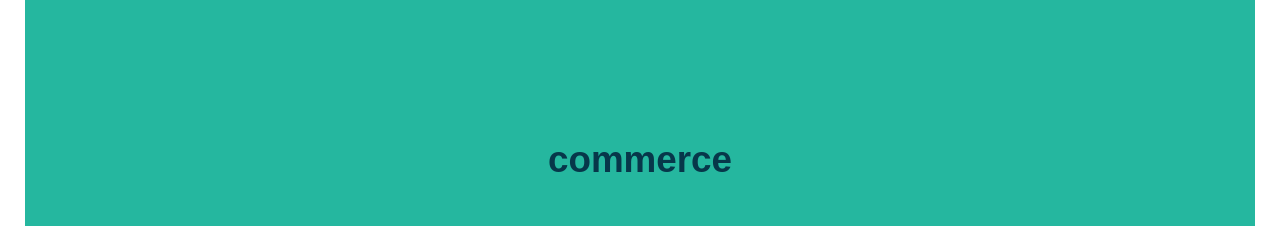
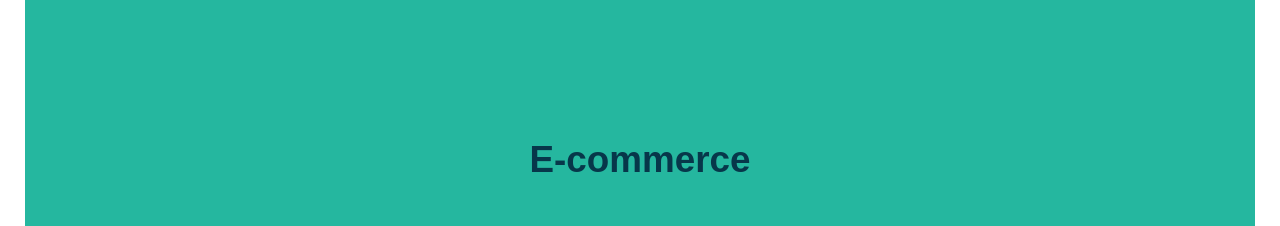
Before and after one commit to amjadraza19/portfollio, a plain HTML site: page index.html in a window 1280 px wide. Shown: the part 1920-2146 px from the top of the page. Drawn offline with nearby package versions, Linux system fonts and the light colour scheme; grey boxes are pictures that could not be loaded; a script that the page names is missing; a web font is replaced by a local one.

Commit message:
Update index.html

```diff
--- a/index.html
+++ b/index.html
@@ -118,7 +118,7 @@
   <section id="my-works">
     <div class="ecommerce">
       <div class="proj-heading">
-        <h1>commerce</h1>
+        <h1>E-commerce</h1>
       </div>
       <div class="ecommerce-content container">
         <div class="proj-1">
```
